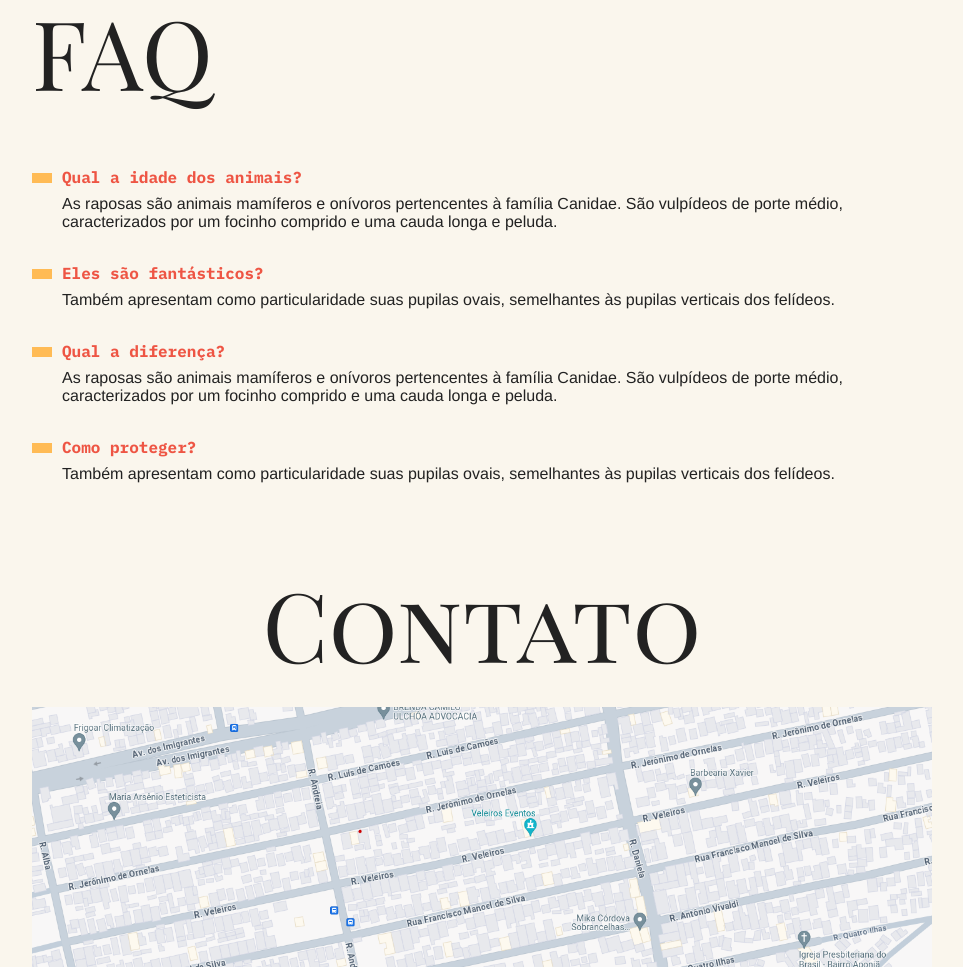
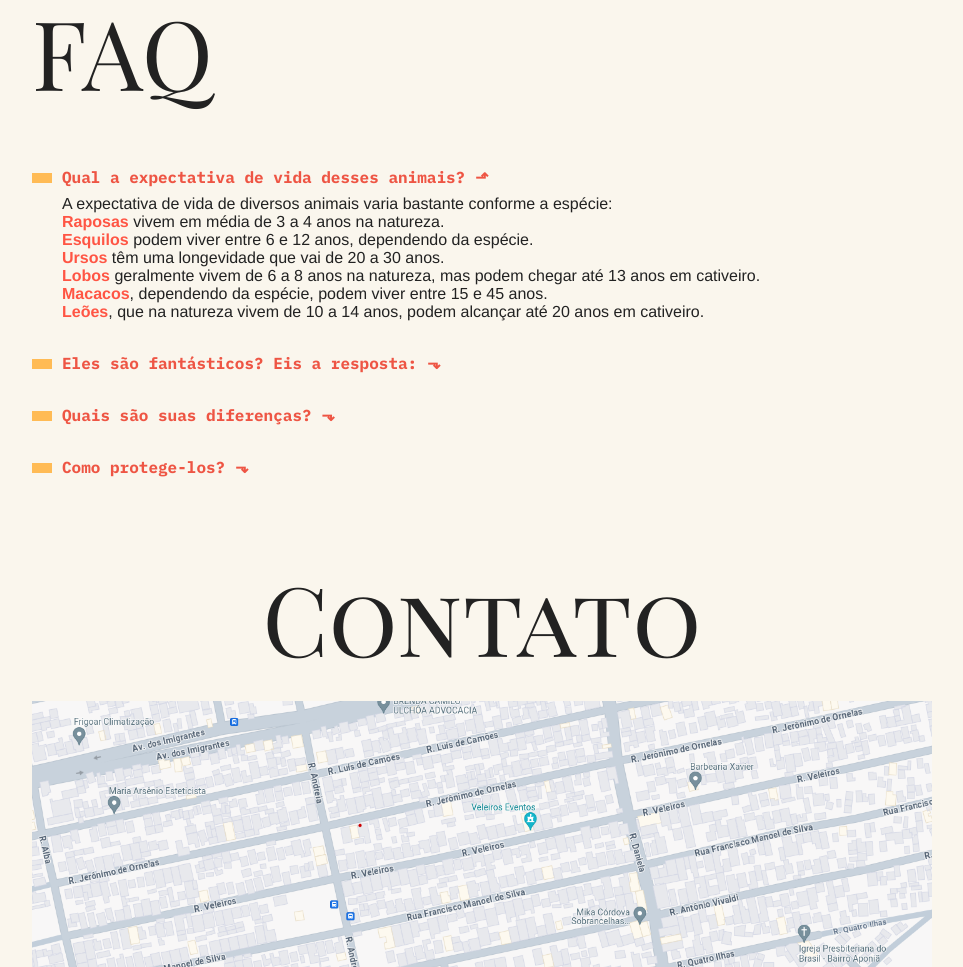
Before and after one commit to PedroBritoWR/animais-fantasticos, a plain HTML site: page index.html in a window 1280 px wide. Shown: the part 1131-2098 px from the top of the page, without its empty margins (158-1121 px from the left). Drawn offline with Linux system fonts and the light colour scheme.

Commit message:
slide suave com javascript

```diff
--- a/index.html
+++ b/index.html
@@ -3,7 +3,9 @@
 
 <head>
   <meta charset="UTF-8">
+  <meta http-equiv="X-UA-Compatible" content="IE=edge">
   <meta name="viewport" content="width=device-width, initial-scale=1.0">
+  <script>document.documentElement.className += ' js';</script>
   <link rel="stylesheet" href="./styles/styles.css">
   <title>Animais Fantasticos</title>
 </head>
@@ -43,7 +45,7 @@
       </ul>
     </div>
     <div class="animais-descricao js-tabcontent">
-      <section class="ativo">
+      <section>
         <h2>Raposa</h2>
         <p>As raposas, pertencentes à família Canidae, são canídeos de médio porte com grande adaptabilidade,
           encontrados em diversos habitats do planeta. Com focinho fino e alongado, orelhas erguidas e cauda peluda,
@@ -164,7 +166,7 @@
           ambiente.</p>
       </section>
       <section>
-        <h2>LEAO</h2>
+        <h2>Leão</h2>
         <p>Leões: Reis da Savana e Símbolos de Força
 
           Majestade e Poder:
@@ -192,17 +194,53 @@
     <div class="teste">
       <h1 class="titulo">FAQ</h1>
     </div>
-    <dl class="faq-lista">
-      <dt>Qual a idade dos animais?</dt>
-      <dd>As raposas são animais mamíferos e onívoros pertencentes à família Canidae. São vulpídeos de porte médio,
-        caracterizados por um focinho comprido e uma cauda longa e peluda.</dd>
-      <dt>Eles são fantásticos?</dt>
-      <dd>Também apresentam como particularidade suas pupilas ovais, semelhantes às pupilas verticais dos felídeos.</dd>
-      <dt>Qual a diferença?</dt>
-      <dd>As raposas são animais mamíferos e onívoros pertencentes à família Canidae. São vulpídeos de porte médio,
-        caracterizados por um focinho comprido e uma cauda longa e peluda.</dd>
-      <dt>Como proteger?</dt>
-      <dd>Também apresentam como particularidade suas pupilas ovais, semelhantes às pupilas verticais dos felídeos.</dd>
+    <dl class="faq-lista js-accordion">
+      <dt>Qual a expectativa de vida desses animais?</dt>
+      <dd>
+        A expectativa de vida de diversos animais varia bastante conforme a espécie: <br /> <span
+          class="text-destaque">Raposas</span> vivem em média de 3 a 4
+        anos na natureza.<br /> <span class="text-destaque">Esquilos</span> podem viver entre 6 e 12 anos, dependendo da
+        espécie.<br /> <span class="text-destaque">Ursos</span> têm uma longevidade que
+        vai de 20 a 30 anos. <br /> <span class="text-destaque">Lobos</span> geralmente vivem de 6 a 8 anos na natureza,
+        mas podem chegar até 13 anos em
+        cativeiro. <br /> <span class="text-destaque">Macacos</span>, dependendo da espécie, podem viver entre 15 e 45
+        anos. <br /> <span class="text-destaque">Leões</span>, que na natureza vivem de 10
+        a 14 anos, podem alcançar até 20 anos em cativeiro.
+      </dd>
+      <dt>Eles são fantásticos? Eis a resposta:</dt>
+      <dd>
+        As <span class="text-destaque">Raposas</span> são astutas e produzem até 40 tipos de sons diferentes. <span
+          class="text-destaque">Esquilos</span> são hábeis em armazenar alimentos e
+        têm uma memória incrível para lembrar onde enterram suas provisões. <span class="text-destaque">Ursos</span> são
+        fortes e rápidos, alcançando até
+        40 km/h, e hibernam no inverno. <span class="text-destaque">Lobos</span> vivem em matilhas estruturadas e se
+        comunicam através de diversas
+        vocalizações, incluindo uivos. <span class="text-destaque">Macacos</span> são inteligentes, capazes de usar
+        ferramentas, e possuem estruturas
+        sociais complexas, reconhecendo a si mesmos em espelhos. <span class="text-destaque">Leões</span>, conhecidos
+        como "reis da selva", vivem em
+        savanas em grupos chamados prides, e os machos têm uma juba que protege durante lutas e atrai fêmeas.
+      </dd>
+      <dt>Quais são suas diferenças?</dt>
+      <dd>
+        <span class="text-destaque">Raposas</span> são adaptáveis, solitárias e noturnas, habitando florestas, campos,
+        montanhas e áreas urbanas; são omnívoras. <span class="text-destaque">Esquilos</span> vivem em florestas e áreas
+        urbanas, são diurnos e escalam árvores; comem nozes, sementes e frutas. <span class="text-destaque">Ursos</span>
+        habitam florestas, montanhas e tundras, são solitários e onívoros, com dietas variadas. <span
+          class="text-destaque">Lobos</span> vivem em florestas, tundras, prados e desertos, são sociais e caçam em
+        matilhas; são carnívoros. <span class="text-destaque">Macacos</span> habitam florestas tropicais e subtropicais,
+        são sociais e diurnos ou noturnos; comem frutas, folhas e insetos. <span class="text-destaque">Leões</span>
+        vivem em savanas africanas, são sociais e formam prides; caçam grandes herbívoros.
+      </dd>
+      <dt>Como protege-los?</dt>
+      <dd>
+        Proteger <span class="text-destaque">Raposas</span>, <span class="text-destaque">Esquilos</span>, <span class="text-destaque">Ursos</span>, <span class="text-destaque">Lobos</span>, <span class="text-destaque">Macacos</span> e <span class="text-destaque">Leões</span> envolve preservar seus habitats naturais através da
+        criação de reservas e parques nacionais, e combater a caça ilegal e o desmatamento. É essencial promover a
+        conscientização pública sobre a conservação da vida selvagem, reduzir o uso de pesticidas e apoiar programas de
+        reabilitação e reintrodução de espécies. Além disso, devemos apoiar organizações contra o tráfico ilegal de
+        animais, implementar políticas contra a caça furtiva e proteger corredores ecológicos para a livre movimentação
+        das espécies. Essas práticas ajudam a manter a biodiversidade e a saúde dos ecossistemas.
+      </dd>
     </dl>
 
   </section>
--- a/scripts/script3.js
+++ b/scripts/script3.js
@@ -1,6 +1,10 @@
+function initTabNav(){
 const tabMenu = document.querySelectorAll('.js-tabmenu li');
 const tabContent = document.querySelectorAll('.js-tabcontent section');
 
+if(tabMenu.length && tabContent.length) {
+
+tabContent[0].classList.add('ativo');
 function activeTab (index) {
   tabContent.forEach((section) => {
     section.classList.remove('ativo');
@@ -11,4 +15,24 @@ function activeTab (index) {
 tabMenu.forEach((itemMenu, index) => {
   itemMenu.addEventListener('click', () => {
     activeTab(index);
-  });})
+  });})};};
+
+  initTabNav();
+
+  function initAccordion () {
+  const accordionList = document.querySelectorAll('.js-accordion dt');
+  const activeClass = 'ativo';
+  if(accordionList.length) {
+  accordionList[0].classList.add(activeClass);
+  accordionList[0].nextElementSibling.classList.add(activeClass);
+
+  function activeAccordion (){
+    this.classList.toggle(activeClass);
+    this.nextElementSibling.classList.toggle(activeClass);
+  }
+  accordionList.forEach((item) => {
+    item.addEventListener('click', activeAccordion);
+  });
+}
+};
+  initAccordion();
--- a/styles/styles.css
+++ b/styles/styles.css
@@ -175,6 +175,11 @@ body {
   margin-left: 30px;
 }
 
+.text-destaque{
+  color: #F54;
+  font-weight: bold;
+}
+
 .mapa {
   grid-column: 2;
 }
@@ -254,7 +259,7 @@ body {
   }
 }
 
-.js-tabcontent section{
+.js  .js-tabcontent section{
   display: none;
 }
 
@@ -274,3 +279,67 @@ body {
   }
 
 }
+
+.js-accordion dd {
+  display: none;
+  overflow: hidden;
+  max-height: 0;
+  transition: max-height 0.5s ease-out;
+}
+
+.js-accordion dt::after {
+  content: '⬎';
+  margin-left: 10px;
+}
+
+.js-accordion dt.ativo::after {
+  content: '⬏';
+}
+
+.js-accordion dd.ativo {
+  display: block;
+  max-height: 200px;
+  animation: slideDown 1.2s forwards;
+}
+
+@keyframes slideDown {
+  from {
+    opacity: 0;
+    max-height: 0;
+  }
+  to {
+    max-height: 800px;
+    opacity: 1;
+  }
+}
+
+
+
+/* .js .js-accordion dd{
+  display: none;
+}
+
+.js-accordion dt::after{
+  content: '⬎';
+  margin-left: 10px;
+}
+
+.js-accordion dt.ativo::after{
+  content: '⬏';
+  animation: slideDown .5s forwards;
+}
+
+.js-accordion dd.ativo{
+  display: block;
+}
+diferenças
+@keyframes slideDown {
+  from {
+    opacity: 0;
+    max-height: 0;
+  }
+  to {
+    max-height: 200px;
+    opacity: 1;
+  }
+} */
```
